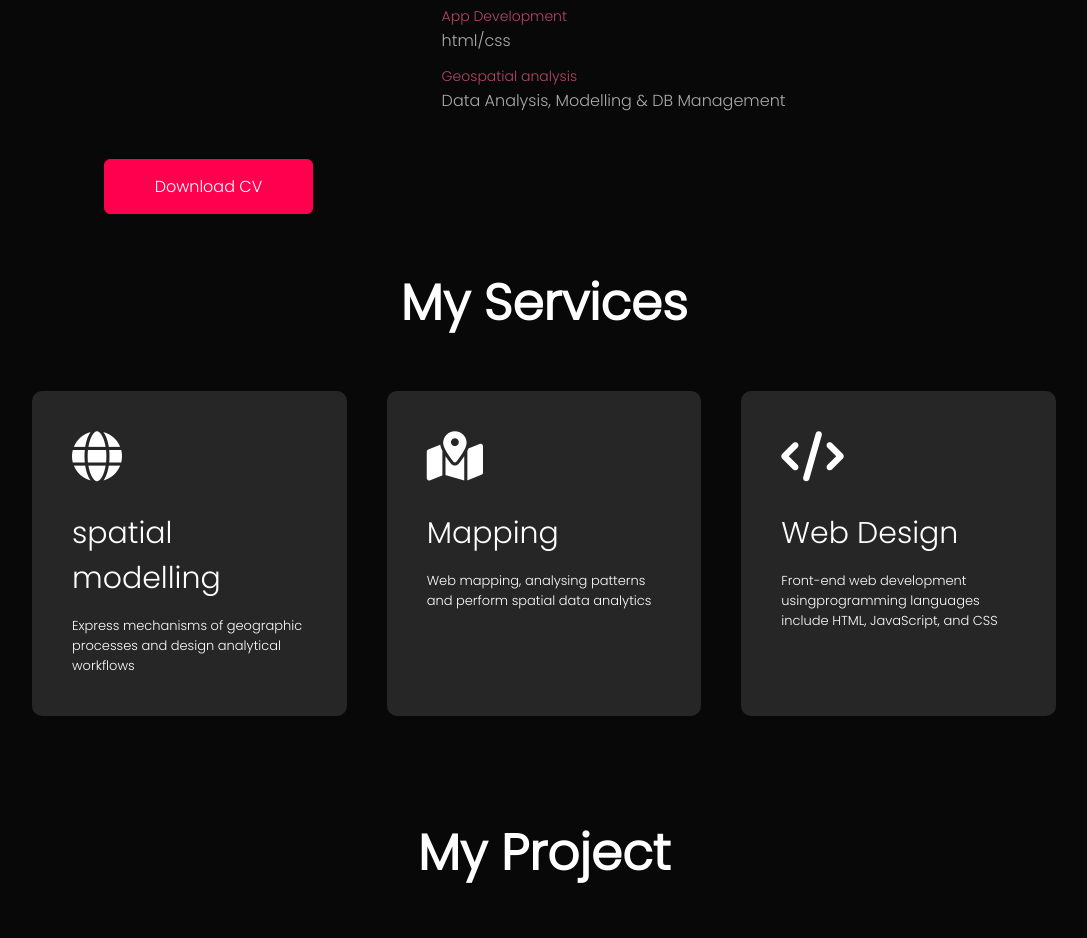
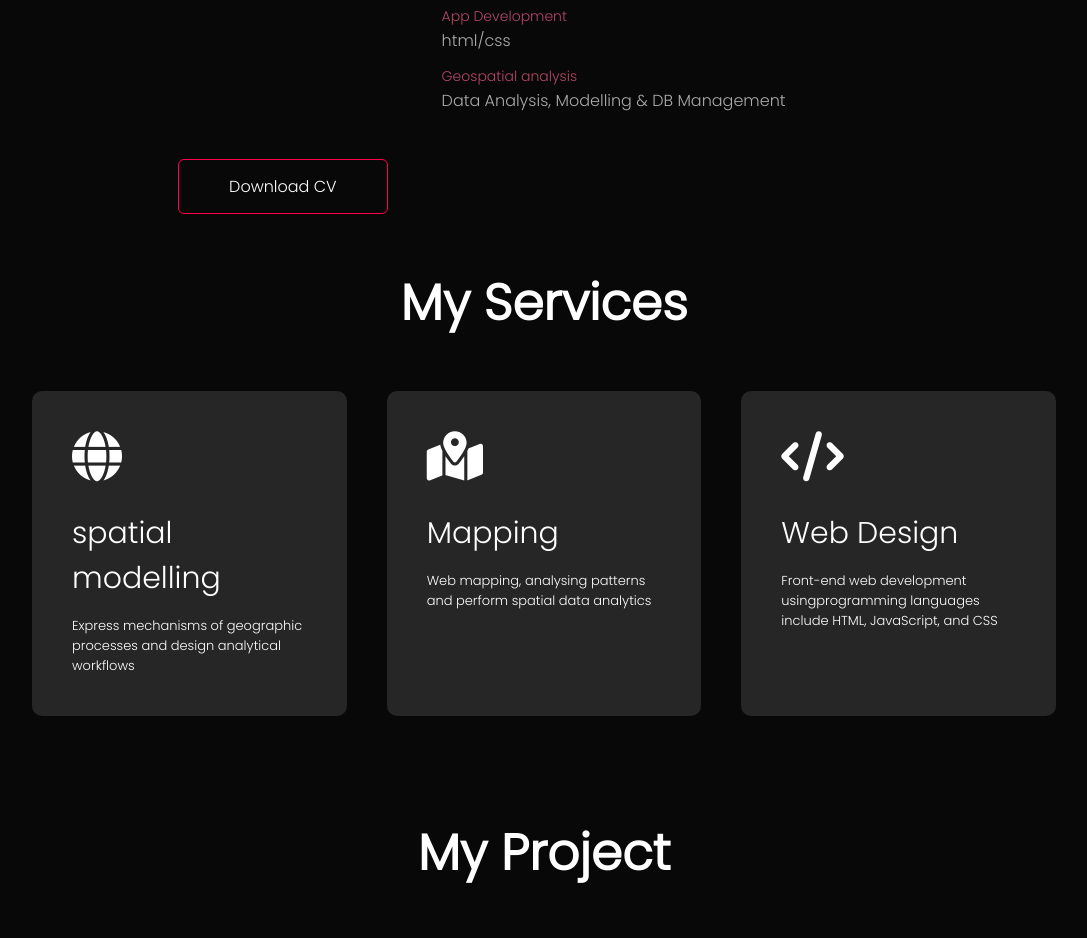
Before and after one commit to 23727829/23727829.github.io, a plain HTML site: page index.html in a window 1280 px wide. Shown: the part 1394-2332 px from the top of the page, without its empty margins (96-1183 px from the left). Drawn offline with Linux system fonts and the light colour scheme.

Commit message:
Add files via upload

```diff
--- a/index.html
+++ b/index.html
@@ -40,7 +40,7 @@
 		<div class ="row">
 			<div class ="about-col1">
 				<img src="img/aboutme.jpeg">
-				<a href="img/RESUME.pdf" download class="btn btn2" style="position: relative; top:20%; left: 20%;">Download CV</a>
+				<a href="img/RESUME.pdf" download class="btn btn1" style="position: relative; top:20%; left: 20%;">Download CV</a>
 			</div>
 			<div class ="about-col2">
 			<h1 class="sub-title">About Me</h1>
```
